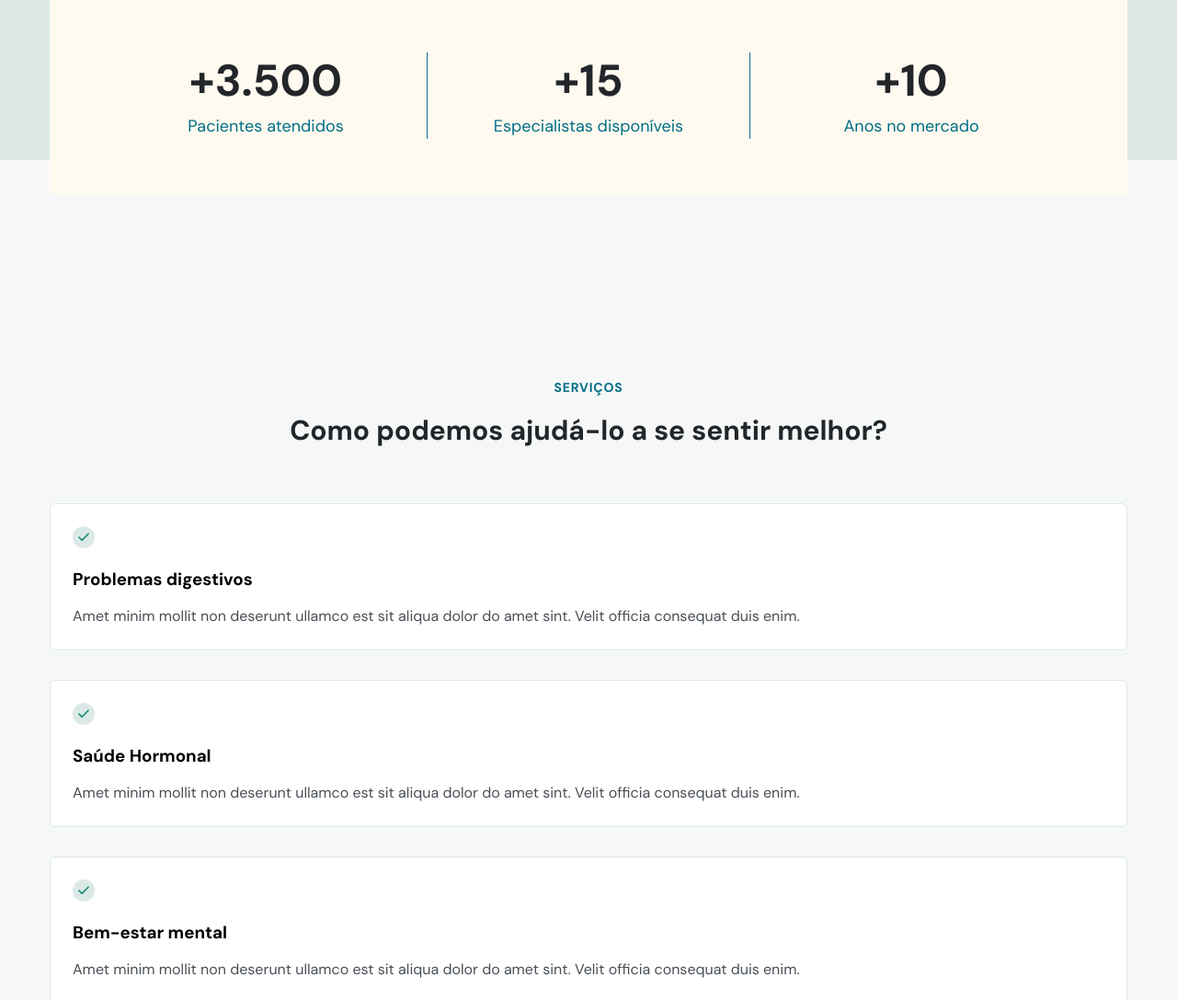
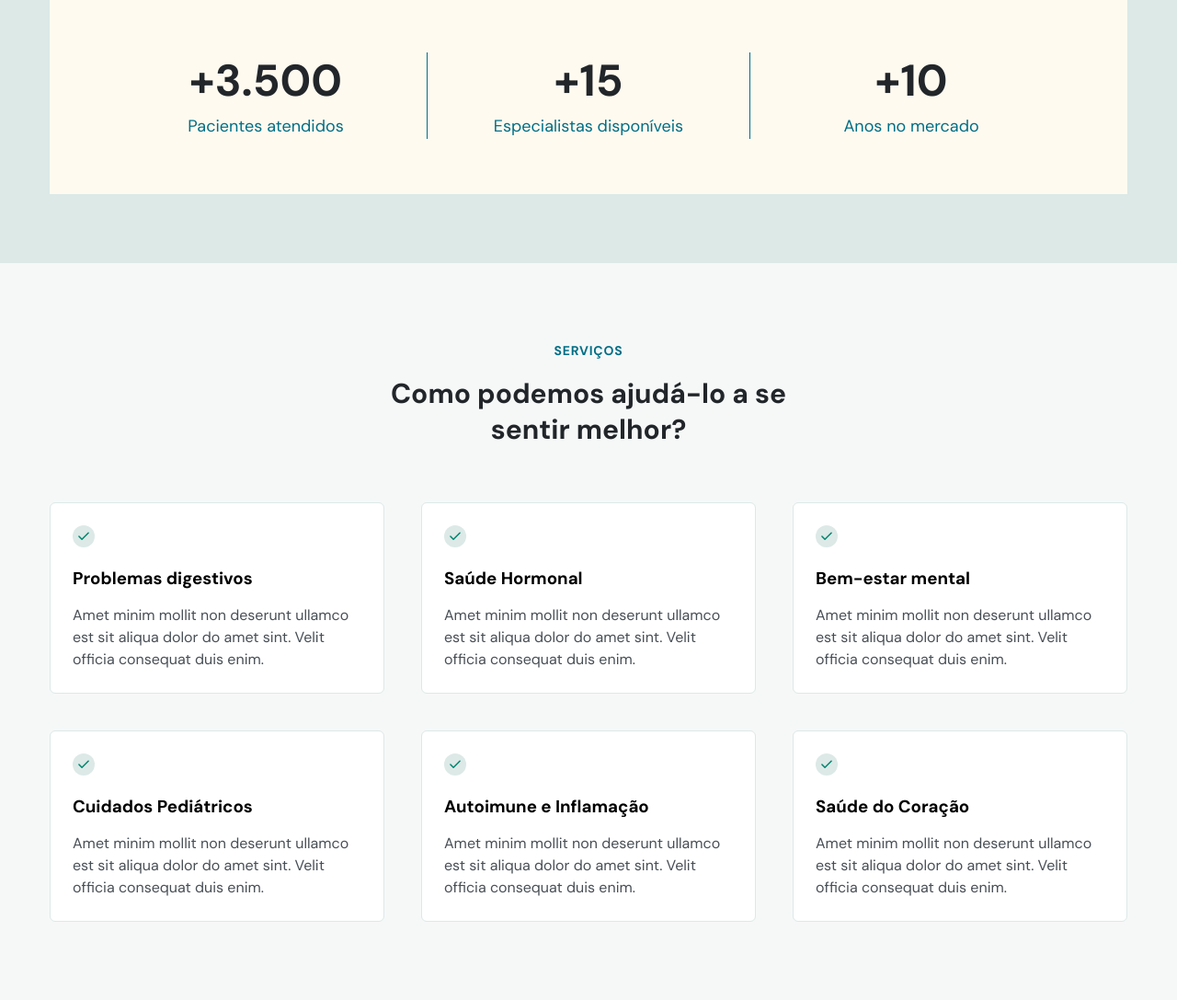
Before and after one commit to daiaanebarbosaf/Rocketseat, a plain HTML site: page NLW Return – Mission Origin/Stage 1 – O ponto de partida/index.html in a window 1280 px wide. Shown: the part 410-1497 px from the top of the page at 92% size. Drawn offline with nearby package versions, Linux system fonts and the light colour scheme.

Commit message:
Update style.css

```diff
--- a/NLW Return – Mission Origin/Stage 1 – O ponto de partida/style.css
+++ b/NLW Return – Mission Origin/Stage 1 – O ponto de partida/style.css
@@ -328,6 +328,7 @@ body.menu-expanded button path {
 /*==========CONFIGURAÇÕES DO HEADER/HOME==========*/
 
 #home {
+    padding-block: 0;
     padding-top: calc(4.1rem + var(--nav-height));/*calculando as margens entre a logo DoctorCare e as Boas-Vindas*/
 }
 
@@ -336,7 +337,7 @@ body.menu-expanded button path {
 #home::before {
     content: '';
     width: 100%;
-    height: calc(72% + var(--nav-height));
+    height: calc(76% + var(--nav-height));
     background-color: var(--brand-light);
     display: block;
 
@@ -559,10 +560,24 @@ footer .social-links {
 @media (min-width: 1024px){
 
     /*===CONGIGURAÇÕES GERAIS===*/
+
+    body {
+        overflow: auto;
+    }
+
     /*Essa linha diz que tudo que está dentro da página vai crescer 100% até chegar aos 1121px que é igual a 122rem*/
     .wrapper {
         width: min(122rem, 100%);
         display: grid;
+    }
+
+    section {
+        padding-block: 16rem;
+    }
+
+    section h2 {
+        font-size: 4rem;
+        line-height: 5.2rem;
     }
 
     /*===CONGIGURAÇÕES DE NAVIGATION===*/
@@ -698,7 +713,7 @@ footer .social-links {
     /*===CONGIGURAÇÕES DE HOME===*/
 
     #home::before {
-        height: calc(82% - var(--nav-height));
+        height: calc(96% - var(--nav-height));
     }
 
     #home {
@@ -755,4 +770,25 @@ footer .social-links {
     #home img {
         width: 42rem;
     }
+
+    /*==========CONFIGURAÇÕES DO SERVICES==========*/
+
+    #services h2 {
+        width: 47rem;
+        margin-inline: auto;
+    }
+
+    #services .cards {
+        flex-direction: row;
+        flex-wrap: wrap;
+        gap: 4rem;
+    }
+
+    #services .card {
+        width: 30%;
+        flex-grow: 1;
+    }
+
+    /*==========CONFIGURAÇÕES DO ABOUT==========*/
+
 }
```
